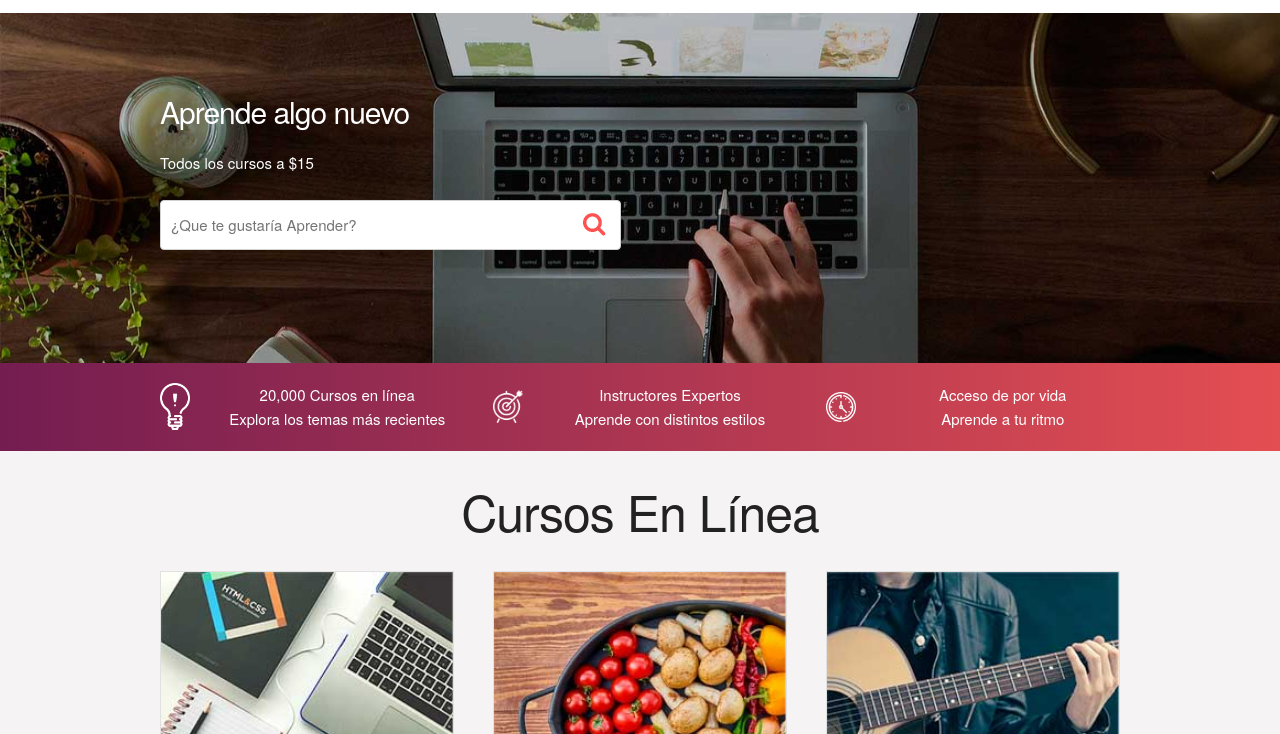
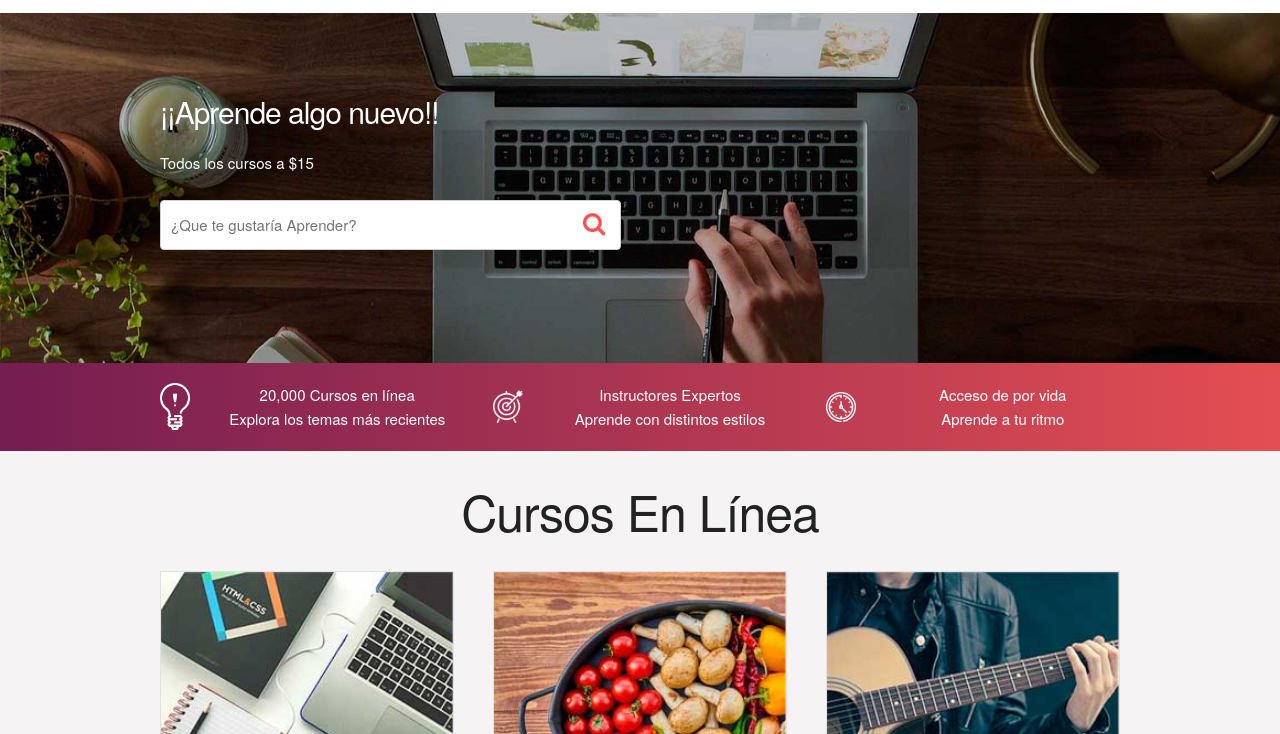
Before and after one commit to Stevens1707Cortes/CarritoJavaScriptModerno, a plain HTML site: page index.html in a window 1280 px wide. Shown: the part 66-800 px from the top of the page. Drawn offline with Linux system fonts and the light colour scheme.

Commit message:
Update index.html

```diff
--- a/index.html
+++ b/index.html
@@ -50,7 +50,7 @@
             <div class="row">
                     <div class="six columns">
                         <div class="contenido-hero">
-                                <h2>Aprende algo nuevo</h2>
+                                <h2>¡¡Aprende algo nuevo!!</h2>
                                 <p>Todos los cursos a $15</p>
                                 <form action="#" id="busqueda" method="post" class="formulario">
                                     <input class="u-full-width" type="text" placeholder="¿Que te gustaría Aprender?" id="buscador">
```
